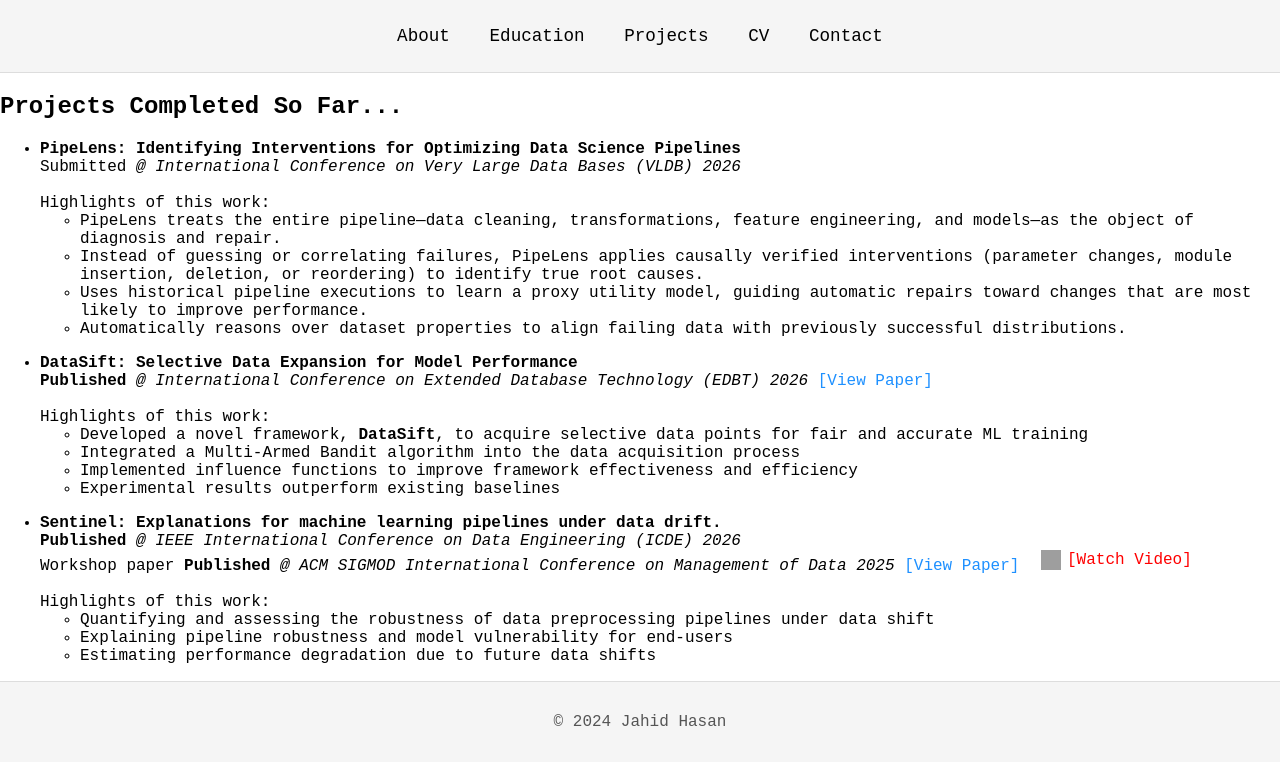
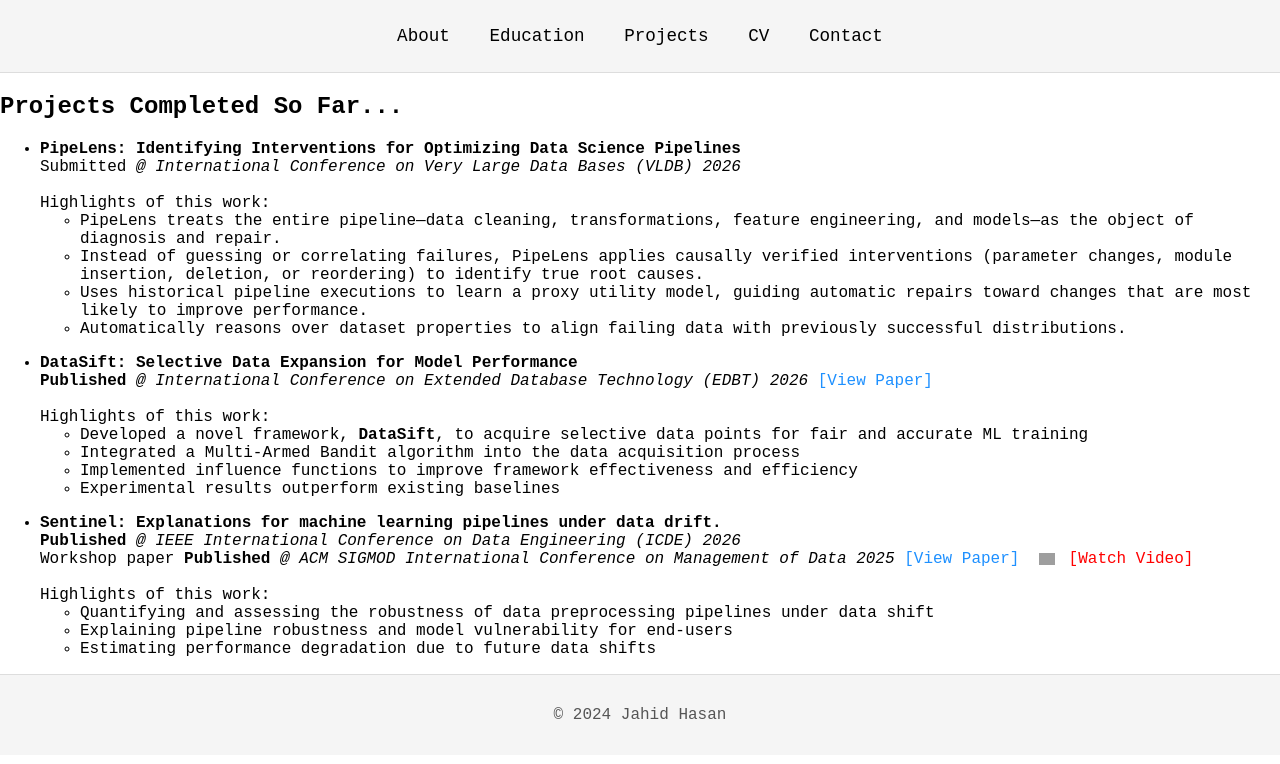
Before and after one commit to jahid674/jahid674.github.io, a plain HTML site: page projects.html in a window 1280 px wide. Drawn offline with Linux system fonts and the light colour scheme; grey boxes are pictures that could not be loaded.

Commit message:
Refactor links and update YouTube logo
Updated link styles and changed YouTube logo.

```diff
--- a/projects.html
+++ b/projects.html
@@ -73,15 +73,16 @@
                 <em>@ ACM SIGMOD International Conference on Management of Data 2025</em>
 
                 <a href="https://dl.acm.org/doi/abs/10.1145/3736733.3736744"
-                   style="color: #1E90FF; text-decoration: none; margin-right: 12px;">
+                   style="color:#1E90FF; text-decoration:none; margin-right:10px;">
                    [View Paper]
+                </a>
 
                 <a href="https://www.youtube.com/watch?v=Sqqe0cHV4F8&t=253s"
                    target="_blank"
-                   style="color: #FF0000; text-decoration: none; display: inline-flex; align-items: center; gap: 6px;">
-                   <img src="https://upload.wikimedia.org/wikipedia/commons/b/b8/YouTube_Logo_2017.svg"
-                        alt="YouTube Logo"
-                        style="width: 20px; height: 20px; vertical-align: middle;">
+                   style="color:#FF0000; text-decoration:none;">
+                   <img src="https://img.icons8.com/color/48/youtube-play.png"
+                        alt="YouTube"
+                        style="width:16px; vertical-align:middle; margin-right:4px;">
                    [Watch Video]
                 </a>
 
```
